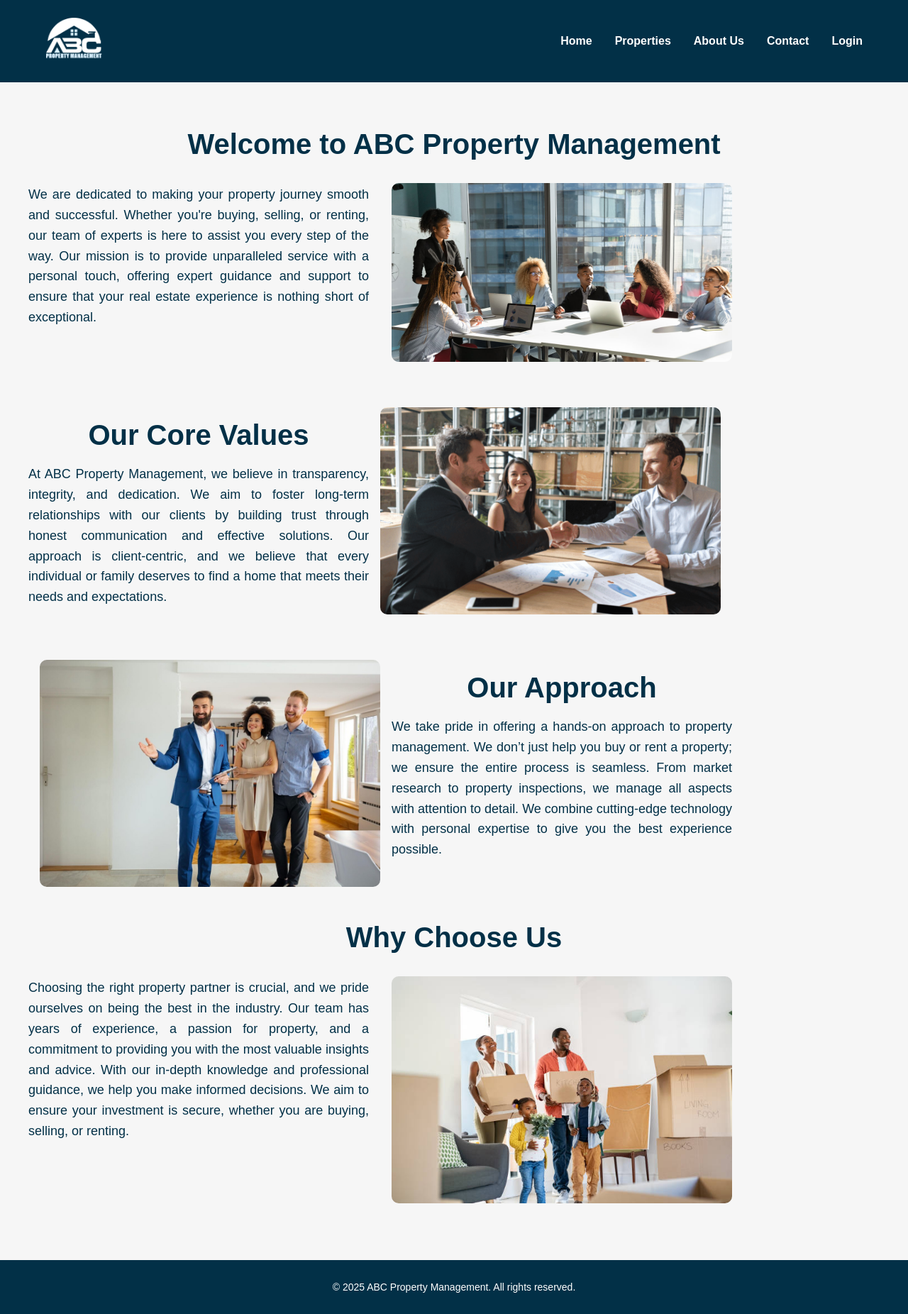
After one commit to emanuellycarvalho/poperty-management, a PHP site: page /pages/about.php in a window 1280 px wide. The commit adds this page. Shown: the whole page at 71% size. Run offline with PHP 8.4, Linux system fonts and the light colour scheme.

Commit message:
about us page

```diff
--- a/assets/css/style.css
+++ b/assets/css/style.css
@@ -274,3 +274,70 @@ footer {
 .contact-details a:hover {
     text-decoration: underline;
 }
+
+/* About Us Page */
+.about-us {
+    padding: 2rem;
+    max-width: 1200px;
+    margin: 0 auto;
+    text-align: center;
+}
+
+.about-intro,
+.our-values,
+.our-approach,
+.why-choose-us {
+    margin-bottom: 2rem;
+}
+
+.about-us h1, .about-us h2 {
+    font-size: 2.5rem;
+    color: var(--primary-color);
+    margin-bottom: 1rem;
+    text-align: center;
+}
+
+.about-us p {
+    font-size: 1.125rem;
+    line-height: 1.6;
+    color: var(--primary-color);
+    margin-bottom: 1rem;
+    text-align: justify;
+}
+
+.about-image {
+    max-width: 45%;
+    margin: 1rem;
+    display: inline-block;
+    vertical-align: middle;
+    border-radius: 8px;
+}
+
+.about-intro .about-image {
+    margin-left: 2rem;
+}
+
+.our-values .about-image {
+    margin-right: 2rem;
+}
+
+.why-choose-us .about-image {
+    margin-left: 2rem;
+}
+
+.about-us img {
+    max-width: 60%;
+    border-radius: 10px;
+}
+
+.about-us .content {
+    display: flex;
+}
+
+.about-us  .content .text {
+    max-width: 40%;
+}
+
+.about-us  .content img {
+    max-width: 40%;
+}
--- /dev/null
+++ b/pages/about.php
@@ -0,0 +1,41 @@
+<?php include('./templates/header.php'); ?>
+
+<main class="about-us">
+    <section class="about-intro">
+        <h1>Welcome to ABC Property Management</h1>
+        <div class="content">
+            <p class="text">We are dedicated to making your property journey smooth and successful. Whether you're buying, selling, or renting, our team of experts is here to assist you every step of the way. Our mission is to provide unparalleled service with a personal touch, offering expert guidance and support to ensure that your real estate experience is nothing short of exceptional.</p>
+            <img src="../assets/img/team.jpg" alt="Team working together in an office" class="about-image">
+        </div>
+    </section>
+
+    <section class="our-values">
+        <div class="content">
+            <div class="text">
+                <h2>Our Core Values</h2>
+                <p>At ABC Property Management, we believe in transparency, integrity, and dedication. We aim to foster long-term relationships with our clients by building trust through honest communication and effective solutions. Our approach is client-centric, and we believe that every individual or family deserves to find a home that meets their needs and expectations.</p>
+            </div>
+        <img src="../assets/img/handshake.png" alt="A handshake symbolizing trust and partnership" class="about-image">
+        </div>
+    </section>
+
+    <section class="our-approach">
+        <div class="content">
+            <img src="../assets/img/agent-and-clients.jpeg" alt="Real estate agents discussing plans with clients" class="about-image">
+            <div class="text">
+                <h2>Our Approach</h2>
+                <p>We take pride in offering a hands-on approach to property management. We don’t just help you buy or rent a property; we ensure the entire process is seamless. From market research to property inspections, we manage all aspects with attention to detail. We combine cutting-edge technology with personal expertise to give you the best experience possible.</p>
+            </div>
+        </div>
+    </section>
+
+    <section class="why-choose-us">
+        <h2>Why Choose Us</h2>
+        <div class="content">
+            <p class="text">Choosing the right property partner is crucial, and we pride ourselves on being the best in the industry. Our team has years of experience, a passion for property, and a commitment to providing you with the most valuable insights and advice. With our in-depth knowledge and professional guidance, we help you make informed decisions. We aim to ensure your investment is secure, whether you are buying, selling, or renting.</p>
+            <img src="../assets/img/family-new-home.jpg" alt="Happy family in their new home, smiling" class="about-image">
+        </div>
+    </section>
+</main>
+
+<?php include('./templates/footer.php'); ?>
```
Also changed, not shown: assets/img/about-us-3.png (added), assets/img/agent-and-clients.jpeg (added), assets/img/family-new-home.jpg (added), assets/img/handshake.png (added), assets/img/team.jpg (added).
